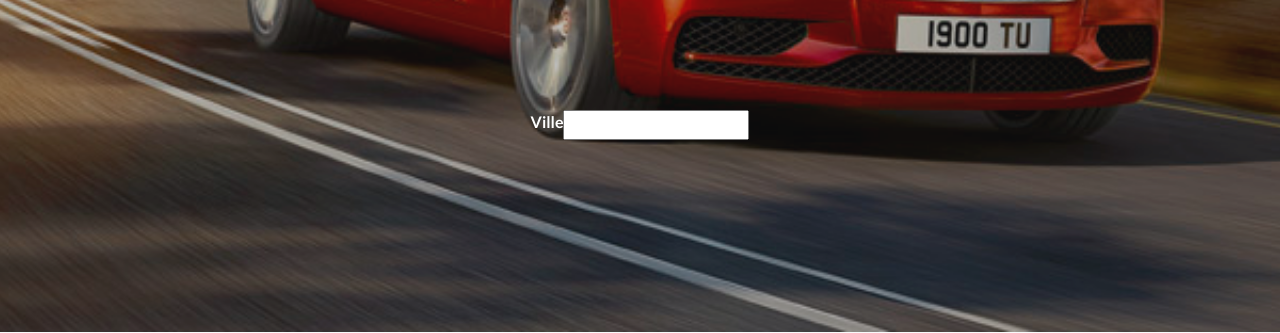
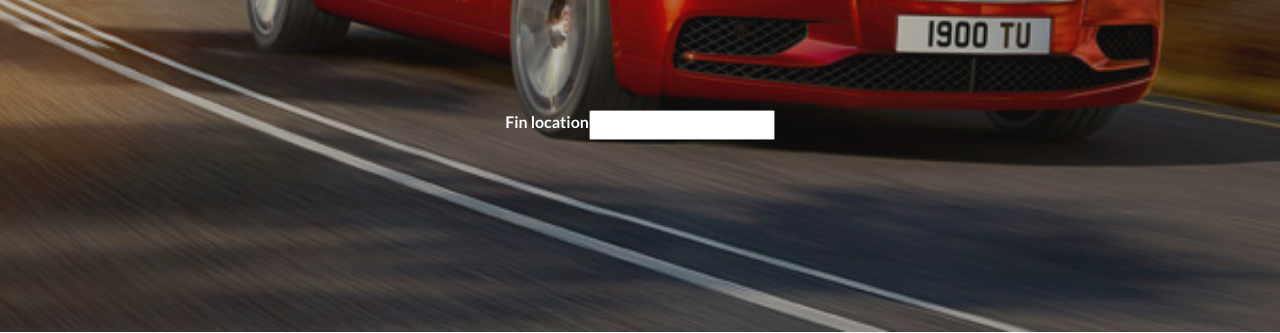
Before and after one commit to Dorian942/Database, a PHP site: page / in a window 1280 px wide. Shown: the part 830-1163 px from the top of the page. Run offline with PHP 8.4, Linux system fonts and the light colour scheme.

Commit message:
Update index.php

```diff
--- a/Projetv2/index.php
+++ b/Projetv2/index.php
@@ -73,7 +73,7 @@
                         </div>
                   	<div class="flex-flex">
     			 	<div class="nav-flex">
-                                	Ville
+                                	Fin location
                             	</div>
                          	<div class=flex-flexi>
                                		<input type="text" name="ville">
```
